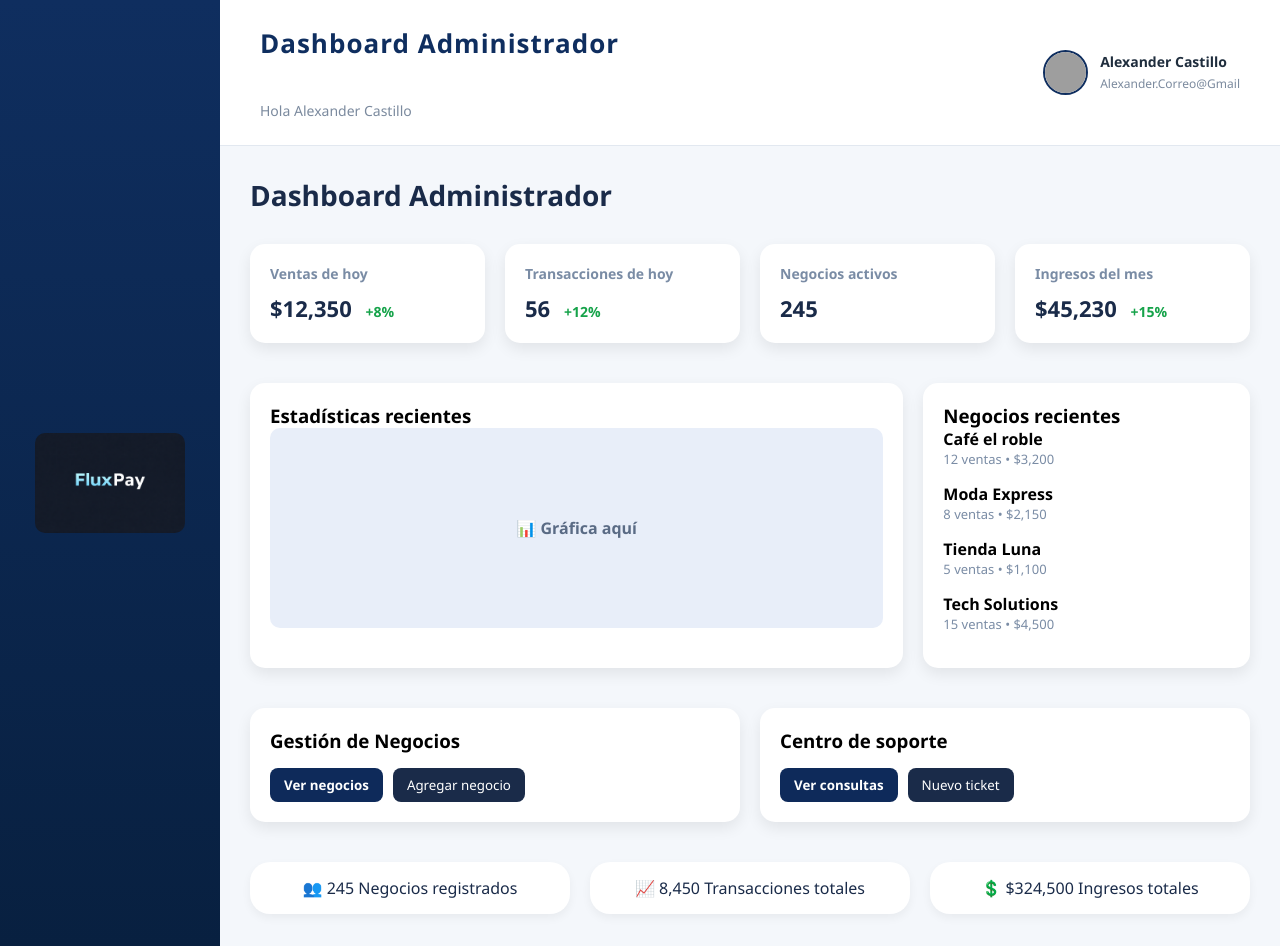
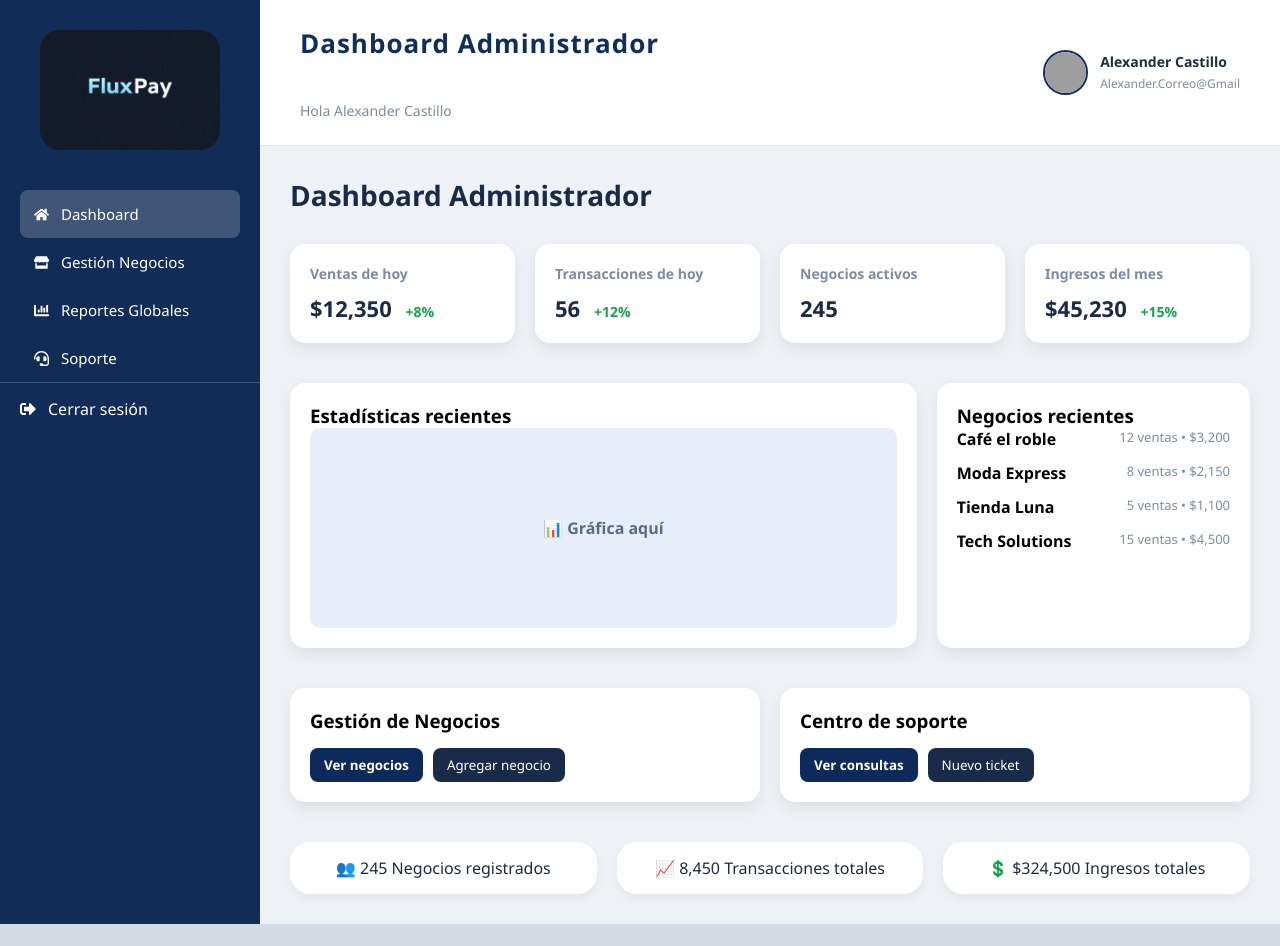
Before and after one commit to davidarturosalazar169-ctrl/FLUXPAY, a React (Vite) app in the folder fluxpay/: page /admin/dashboard in a window 1280 px wide. After the commit the page ends 924 px from the top, so only its background shows below. Built offline with nearby package versions, Linux system fonts and the light colour scheme; grey boxes are pictures that could not be loaded.

Commit message:
cambios alex

```diff
--- a/fluxpay/package.json
+++ b/fluxpay/package.json
@@ -14,6 +14,7 @@
     "react": "^19.2.0",
     "react-bootstrap": "^2.10.10",
     "react-dom": "^19.2.0",
+    "react-icons": "^5.5.0",
     "react-router-dom": "^7.13.1"
   },
   "devDependencies": {
--- a/fluxpay/src/Administrador/Dashboard.jsx
+++ b/fluxpay/src/Administrador/Dashboard.jsx
@@ -1,19 +1,64 @@
 import "./DashboardAdmin.css";
 import Navbar from "../Navbar";
+import {
+  FaHome,
+  FaStore,
+  FaChartBar,
+  FaHeadset,
+  FaSignOutAlt
+} from "react-icons/fa";
 
 export default function DashboardAdmin() {
   return (
-    <div className="page">
+    <div className="admin-layout">
 
       {/* SIDEBAR */}
-      <div className="side-bar">
-        <div className="logo-container">
-          <img
-            src="/fluxpay.jpg"
-            alt="FluxPay Logo"
-            className="logo-img"
-          />
+      <div className="admin-sidebar">
+
+        <div className="sidebar-content">
+
+          {/* LOGO */}
+          <div className="admin-logo-container">
+            <img
+              src="/fluxpay.jpg"
+              alt="FluxPay Logo"
+              className="admin-logo"
+            />
+          </div>
+
+          {/* MENÚ */}
+          <ul className="sidebar-menu">
+
+            <li className="active">
+              <FaHome className="icon" />
+              <span>Dashboard</span>
+            </li>
+
+            <li>
+              <FaStore className="icon" />
+              <span>Gestión Negocios</span>
+            </li>
+
+            <li>
+              <FaChartBar className="icon" />
+              <span>Reportes Globales</span>
+            </li>
+
+            <li>
+              <FaHeadset className="icon" />
+              <span>Soporte</span>
+            </li>
+
+          </ul>
+
+          {/* CERRAR SESIÓN */}
+          <div className="logout">
+            <FaSignOutAlt className="icon" />
+            <span>Cerrar sesión</span>
+          </div>
+
         </div>
+
       </div>
 
       {/* MAIN */}
@@ -29,7 +74,7 @@ export default function DashboardAdmin() {
 
           <h1 className="admin-title">Dashboard Administrador</h1>
 
-          {/* MÉTRICAS SUPERIORES */}
+          {/* MÉTRICAS */}
           <div className="stats-grid">
             <div className="stat-card">
               <h4>Ventas de hoy</h4>
@@ -107,7 +152,7 @@ export default function DashboardAdmin() {
 
           </div>
 
-          {/* REPORTES GLOBALES */}
+          {/* REPORTES */}
           <div className="reports">
             <div className="report-item">
               👥 245 Negocios registrados
--- a/fluxpay/src/Administrador/DashboardAdmin.css
+++ b/fluxpay/src/Administrador/DashboardAdmin.css
@@ -1,45 +1,88 @@
 /* =========================
-   SIDEBAR ESTILO LOGIN
+   LAYOUT GENERAL
 ========================= */
 
 .admin-layout {
   display: flex;
   min-height: 100vh;
-}
-
-/* SIDEBAR */
-.admin-sidebar {
-  width: 340px;
-  background: #102c57; /* azul sólido como en la imagen */
-  display: flex;
-  justify-content: flex-start; /* arriba */
-  align-items: center; /* centrado horizontal */
-  padding-top: 80px; /* separación arriba */
-}
-
-/* CONTENEDOR LOGO */
-.admin-logo-container {
-  width: 100%;
-  display: flex;
-  justify-content: center;
-}
-
-/* LOGO */
-.admin-logo {
-  width: 260px;
-  border-radius: 35px; /* bordes redondeados como imagen */
-  box-shadow: 0 20px 50px rgba(0, 0, 0, 0.35);
+  font-family: Arial, sans-serif;
 }
 
 /* =========================
-   CONTENIDO DASHBOARD
+   SIDEBAR
 ========================= */
+
+.admin-sidebar {
+  width: 260px;
+  background: #102c57;
+  color: white;
+  display: flex;
+  flex-direction: column;
+  justify-content: space-between;
+  padding: 30px 0;
+}
+
+.admin-logo-container {
+  display: flex;
+  justify-content: center;
+  margin-bottom: 40px;
+}
+
+.admin-logo {
+  width: 180px;
+  border-radius: 20px;
+}
+
+.sidebar-menu {
+  list-style: none;
+  padding: 0 20px;
+}
+
+.sidebar-menu li {
+  display: flex;
+  align-items: center;
+  gap: 12px;
+  padding: 14px;
+  border-radius: 8px;
+  cursor: pointer;
+  transition: 0.3s;
+  font-size: 15px;
+}
+
+.sidebar-menu li:hover {
+  background: rgba(255,255,255,0.1);
+}
+
+.sidebar-menu .active {
+  background: rgba(255,255,255,0.2);
+}
+
+.logout {
+  display: flex;
+  align-items: center;
+  gap: 12px;
+  padding: 15px 20px;
+  cursor: pointer;
+  border-top: 1px solid rgba(255,255,255,0.2);
+}
+
+.logout:hover {
+  background: rgba(255,255,255,0.1);
+}
+
+/* =========================
+   MAIN CONTENT
+========================= */
+
+.admin-main {
+  flex: 1;
+  background: #f4f7fb;
+  display: flex;
+  flex-direction: column;
+}
 
 .admin-dashboard {
   padding: 30px;
-  background-color: #f4f7fb;
-  min-height: 100vh;
-  flex: 1;
 }
 
 .admin-title {
@@ -49,7 +92,7 @@
   color: #1a2b49;
 }
 
-/* METRICAS */
+/* MÉTRICAS */
 .stats-grid {
   display: grid;
   grid-template-columns: repeat(4, 1fr);
@@ -61,7 +104,7 @@
   background: white;
   padding: 20px;
   border-radius: 15px;
-  box-shadow: 0px 6px 15px rgba(0,0,0,0.08);
+  box-shadow: 0 6px 15px rgba(0,0,0,0.08);
 }
 
 .stat-card h4 {
@@ -95,7 +138,7 @@
   background: white;
   padding: 20px;
   border-radius: 15px;
-  box-shadow: 0px 6px 15px rgba(0,0,0,0.08);
+  box-shadow: 0 6px 15px rgba(0,0,0,0.08);
 }
 
 .chart-placeholder {
@@ -116,8 +159,8 @@
 
 .recent-business li {
   display: flex;
-  flex-direction: column;
-  margin-bottom: 15px;
+  justify-content: space-between;
+  margin-bottom: 12px;
 }
 
 .recent-business span {
@@ -125,7 +168,7 @@
   color: #7a8ca5;
 }
 
-/* SECCIÓN INFERIOR */
+/* ACCIONES */
 .bottom-section {
   display: grid;
   grid-template-columns: 1fr 1fr;
@@ -137,7 +180,7 @@
   background: white;
   padding: 20px;
   border-radius: 15px;
-  box-shadow: 0px 6px 15px rgba(0,0,0,0.08);
+  box-shadow: 0 6px 15px rgba(0,0,0,0.08);
 }
 
 .actions {
@@ -175,7 +218,7 @@
   background: white;
   padding: 15px;
   border-radius: 20px;
-  box-shadow: 0px 4px 10px rgba(0,0,0,0.05);
+  box-shadow: 0 4px 10px rgba(0,0,0,0.05);
   text-align: center;
   font-weight: 500;
   color: #1a2b49;
```
Also changed, not shown: 1 other file (tests, documents, lock files or other folders).
